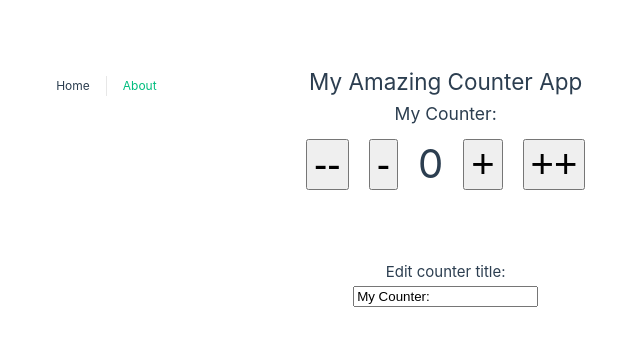
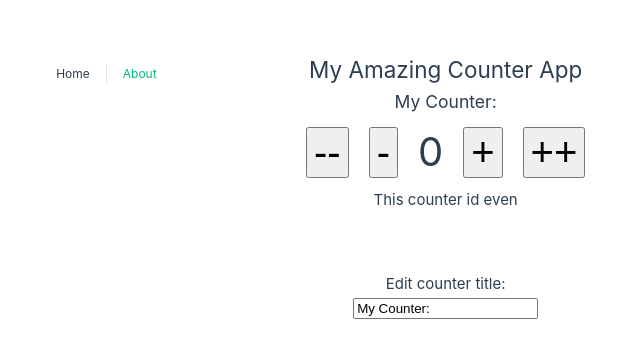
Before and after one commit to PangoRules/Vue-Composition-Api-Course, a Vue app in the folder vue-composition-api-basics/: page / in a window 1280 px wide. Shown: the part 214-572 px from the top of the page, without its empty margins (364-1004 px from the left). Built offline with nearby package versions, Linux system fonts and the light colour scheme.

Commit message:
Computed propperties and watchers

```diff
--- a/vue-composition-api-basics/src/views/HomeView.vue
+++ b/vue-composition-api-basics/src/views/HomeView.vue
@@ -10,6 +10,8 @@
 			<button @click="increaseCounter(2)" class="btn">++</button>
 		</div>
 
+		<p>This counter id {{ oddOrEven }}</p>
+
 		<div class="edit">
 			<h4>Edit counter title:</h4>
 			<input v-model="counterData.title" type="text">
@@ -18,13 +20,21 @@
 </template>
 
 <script setup>
-import { reactive } from 'vue'
+import { reactive, computed, watch } from 'vue'
 
 const appTitle = 'My Amazing Counter App';
 
 const counterData = reactive({
 	count: 0,
 	title: 'My Counter:'
+})
+
+watch(() => counterData.count, (newCount, oldCount) =>{
+	if(newCount === 20) alert('Way to go made it to 20.');
+})
+
+const oddOrEven = computed(() => {
+	return counterData.count % 2 === 0 ? 'even' : 'odd';
 })
 
 const increaseCounter = (amount, event) =>{
```
